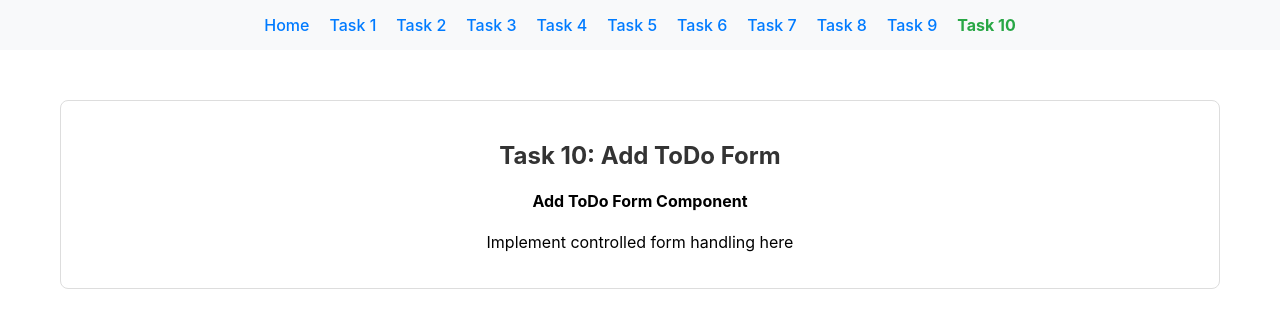
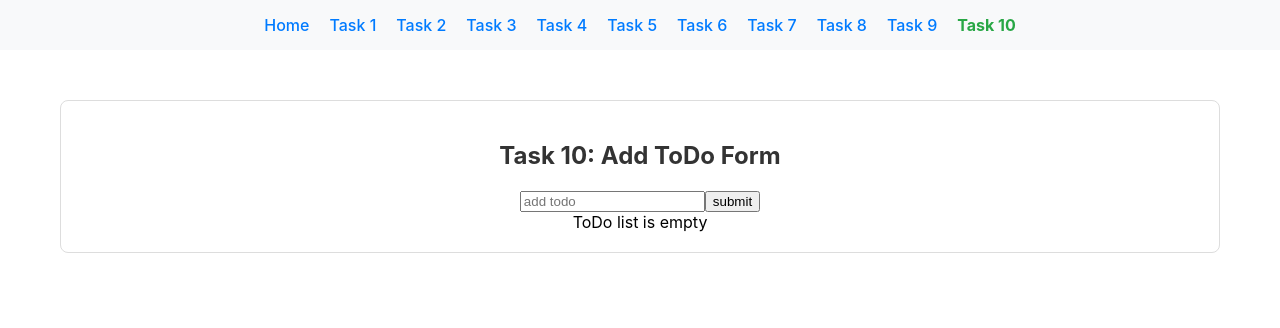
Before and after one commit to sershocker/node.js-pre-training-course, a React (Create React App) app in the folder React-CSS/react-todo-app/: page /task-10 in a window 1280 px wide. Shown: the top 328 px of the page. Built offline with nearby package versions, Linux system fonts and the light colour scheme.

Commit message:
React-CSS-task-10 completed

```diff
--- a/React-CSS/react-todo-app/src/solutions/task-10/AddToDoForm.tsx
+++ b/React-CSS/react-todo-app/src/solutions/task-10/AddToDoForm.tsx
@@ -1,5 +1,5 @@
-import React, { useState } from 'react';
-import { Todo } from '../../types';
+import React, { useState } from "react";
+import { Todo } from "../../types";
 
 /**
  * Task 10: AddToDoForm Component
@@ -100,11 +100,48 @@ export const AddToDoForm: React.FC = () => {
   //   setTitle('');
   // };
 
+  const [todos, setTodos] = useState<Todo[]>([]);
+  const [title, setTitle] = useState<string>("");
+  const [errorInput, setErrorInput] = useState<boolean>(false);
+
+  const handleSubmit = (e: React.FormEvent) => {
+    e.preventDefault();
+    if (!title.trim()) {
+      setErrorInput(true);
+      return;
+    }
+
+    const newTodo: Todo = {
+      id: Date.now(),
+      title: title.trim(),
+      completed: false,
+    };
+
+    setTodos([...todos, newTodo]);
+    setTitle("");
+  };
+
   return (
     <div>
-      {/* TODO: Replace this with your implementation */}
-      <h4>Add ToDo Form Component</h4>
-      <p>Implement controlled form handling here</p>
+      <form onSubmit={handleSubmit}>
+        <input
+          placeholder="add todo"
+          value={title}
+          onChange={(e) => {
+            setTitle(e.target.value);
+            setErrorInput(false);
+          }}
+        ></input>
+        <button type="submit">submit</button>
+        {errorInput && <div style={{ color: "red" }}>Incorrect value</div>}
+      </form>
+
+      <div>
+        {todos.length == 0 && <div>ToDo list is empty</div>}
+        {todos.map((todo) => (
+          <div>{todo.title}</div>
+        ))}
+      </div>
     </div>
   );
 };
```
